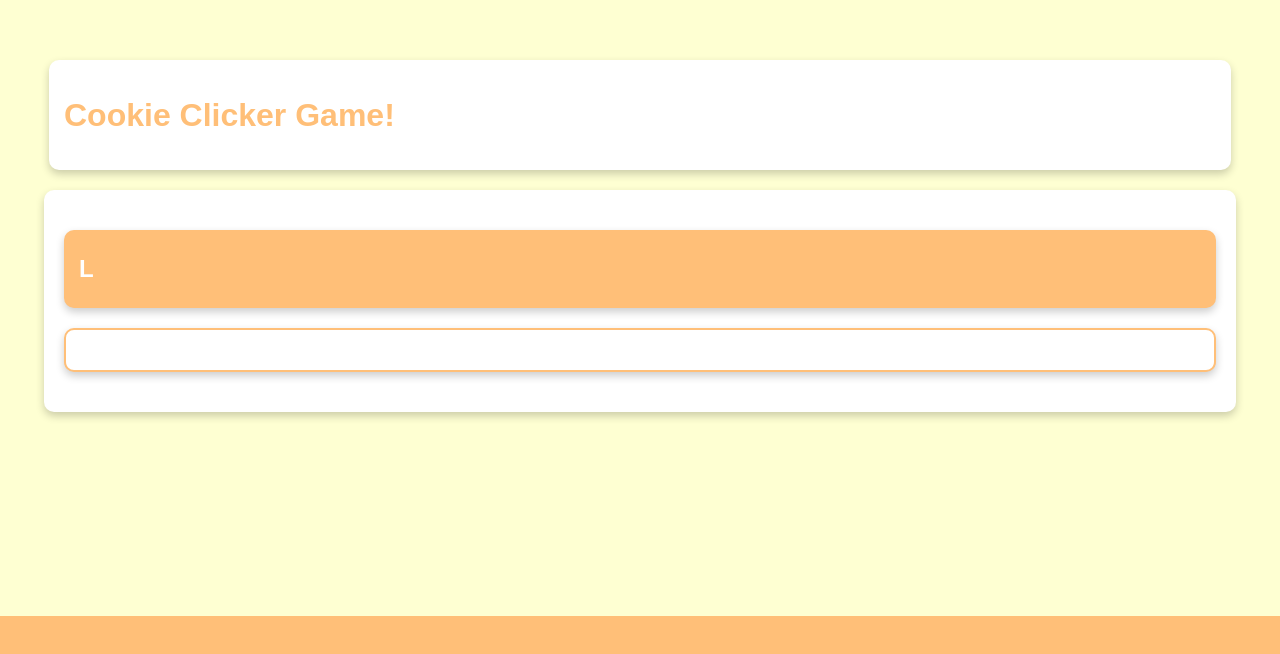
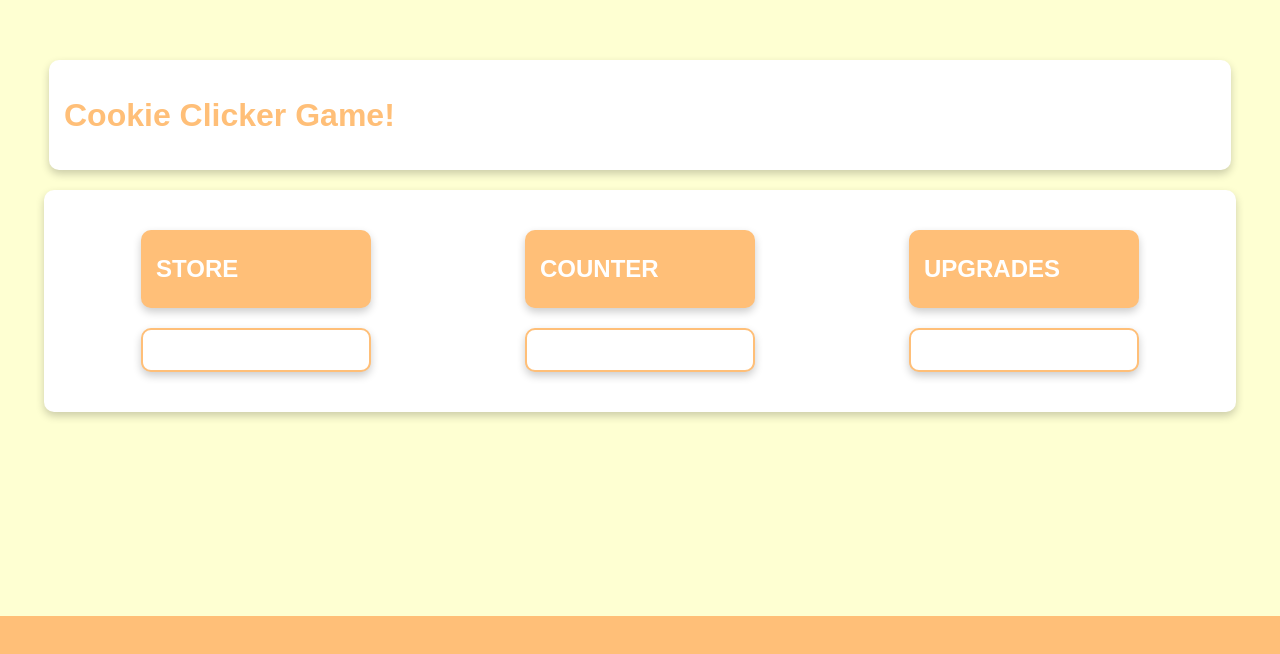
Before and after one commit to RaulBecerraB/Cookie-Clicker, a React (Vite) app: page / in a window 1280 px wide. Shown: the part 144-798 px from the top of the page. Built offline with nearby package versions, Linux system fonts and the light colour scheme.

Commit message:
refactor (components): move containers and text containers to independent components

```diff
--- a/src/App.jsx
+++ b/src/App.jsx
@@ -21,23 +21,34 @@ const Game = () =>
          <h1>Cookie Clicker Game!</h1>
       </div>
       <div className='white-board'>
-        <div className='text-container'>
-          <h2>L</h2>
-        </div>
-        <div style={{border:'blue',borderRadius:'20px'}}>
-          <div className='upgrades-container'>
-          </div>
-        </div>
+          <Container title={'STORE'}></Container>
+          <Container title={'COUNTER'}></Container>
+          <Container title={'UPGRADES'}></Container>
       </div>
     </div>
+    </>
+  )
+}
 
-    </>
+const Container = ({title}) =>
+{
+  return (
+    <div>
+      <div className='text-container'>
+          <h2>{title}</h2>
+      </div>
+
+      <div className='upgrades-container'>
+
+      </div>
+    </div>
   )
 }
 
 const NavBar = () =>
 {
   <>
+
   </>
 }
 
--- a/src/styles/game.css
+++ b/src/styles/game.css
@@ -4,6 +4,13 @@
     padding-left: 20%;
     background-image: url(../assets/whiteBoard.svg);
     border: 20px black;
+}
+
+.keep-vertical
+{
+    display: flex;
+    flex-direction: column;
+    flex: 1;
 }
 
 .upgrades-container
@@ -15,6 +22,10 @@
     box-shadow: 0px 4px 8px rgba(0, 0, 0, 0.2);
     border-radius: 10px;
     border: 2px solid #FFBF78;
+
+    display: flex;
+    flex-direction: column;
+    flex: 1;
 }
 
 .text-container
@@ -22,9 +33,13 @@
     background-color: #FFBF78;
     margin: 20px auto;
     padding: 5px 15px 5px 15px;
-    width: auto;
+    width: 200px;
     border-radius: 10px;
     box-shadow: 0px 4px 8px rgba(0, 0, 0, 0.2);
+
+    display: flex;
+    flex-direction: column;
+    flex: 1;
 }
 
 .counter-container
@@ -35,6 +50,7 @@
     width: auto;
     border-radius: 10px;
     box-shadow: 0px 4px 8px rgba(0, 0, 0, 0.2);
+
 }
 
 .navbar-container
@@ -55,4 +71,8 @@
     width: 90%;
     border-radius: 10px;
     box-shadow: 0px 4px 8px rgba(0, 0, 0, 0.2);
+
+    display: flex;
+    justify-content: space-around;
+
 }
```
